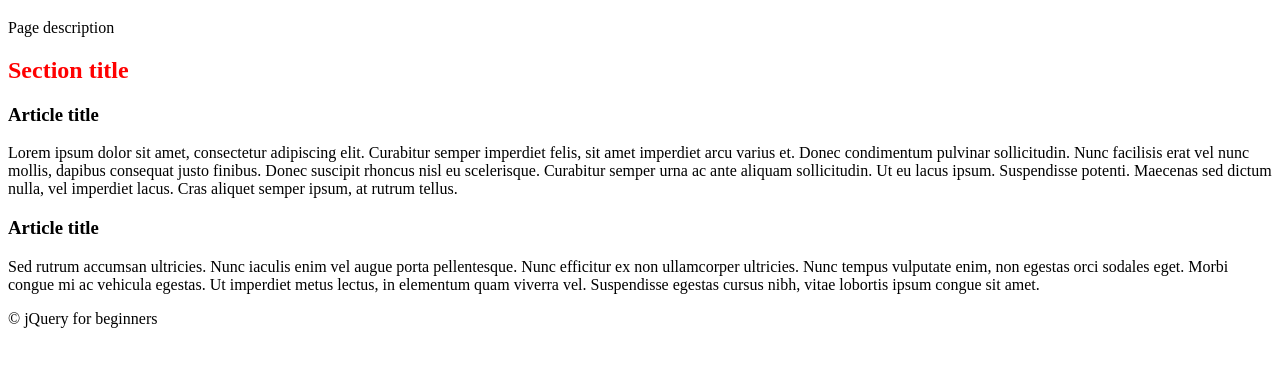
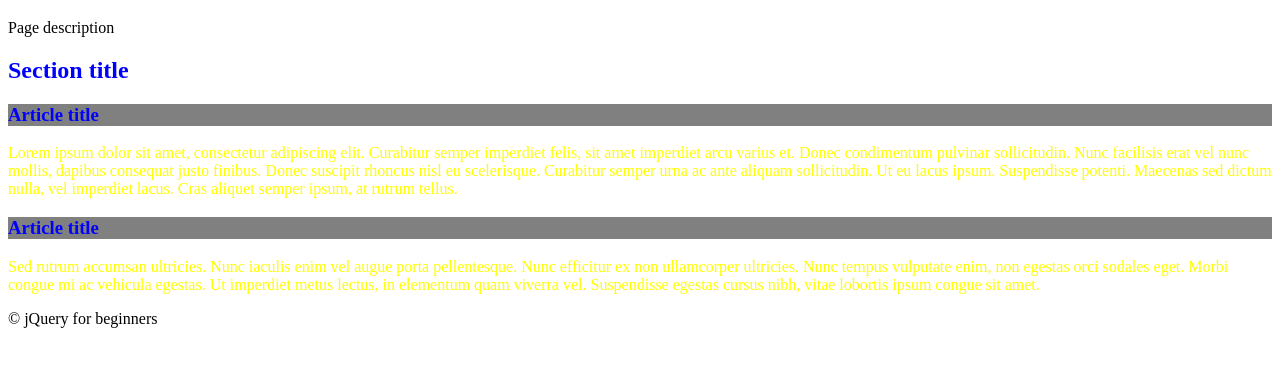
Before and after one commit to FlyaginAS/MDN_EN, a plain HTML site: page 9_Introducing_JavaScript_objects/index.html in a window 1280 px wide. Shown: the part 61-428 px from the top of the page. Drawn offline with nearby package versions, Linux system fonts and the light colour scheme.

Commit message:
jQuery 20%

```diff
--- a/9_Introducing_JavaScript_objects/index.html
+++ b/9_Introducing_JavaScript_objects/index.html
@@ -13,7 +13,7 @@
     <h1>Page title</h1>
     <p>Page description</p>
 </header>
-<section>
+<section id="content" class="wrapper">
     <h2>Section title</h2>
     <article id="stick" class="news">
         <h3>Article title</h3>
--- a/9_Introducing_JavaScript_objects/scripts/main.js
+++ b/9_Introducing_JavaScript_objects/scripts/main.js
@@ -1,4 +1,7 @@
 'use strict';
-$(function () {
-    $('h2').css('color', 'red');
-});
+
+$('#content').css('color', 'red');
+$('section#content').css('color', 'blue');
+$('.intro').css('color','yellow');
+$('h3').css('background-color', 'grey');
+console.log($('#content').children());
```
